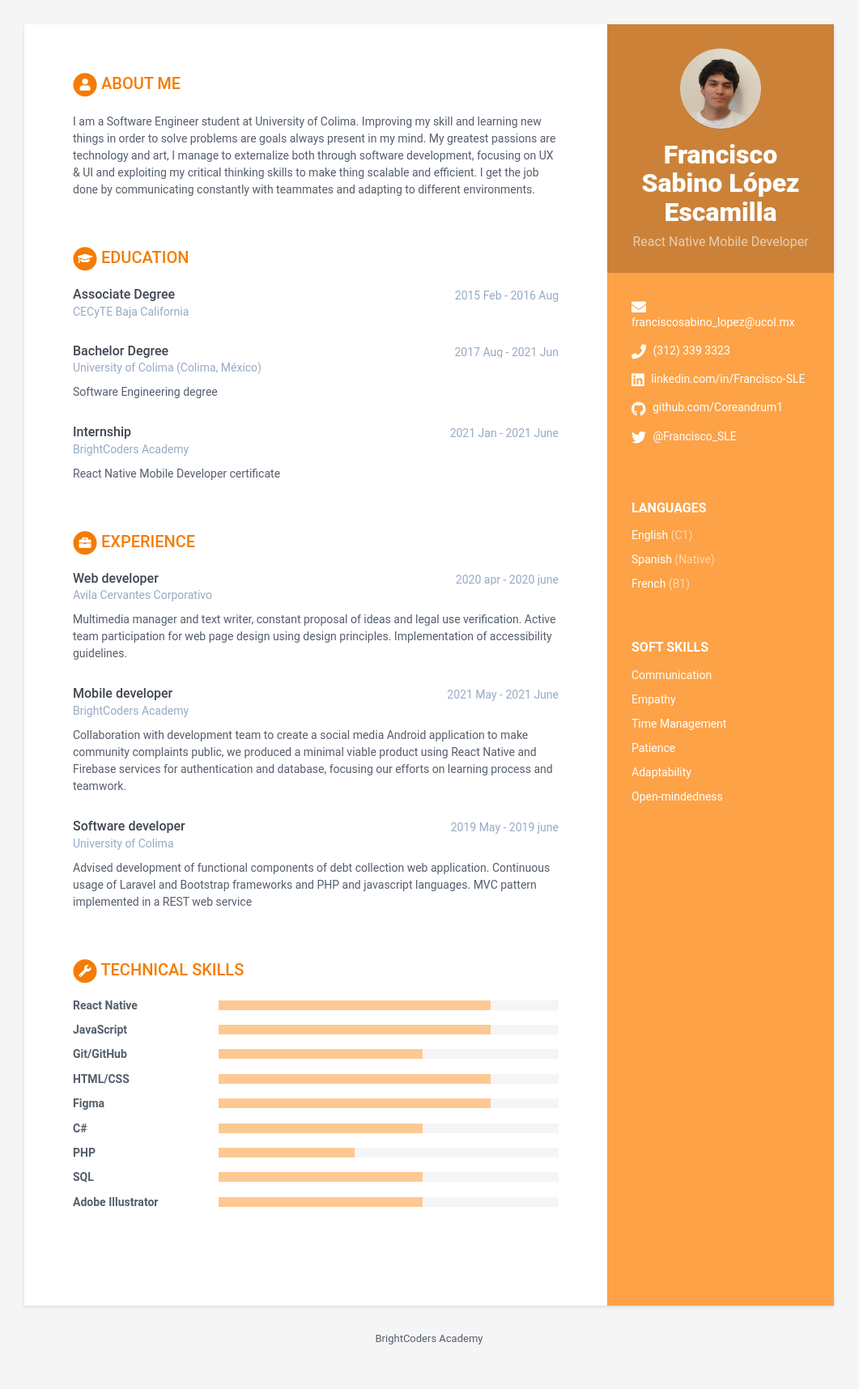
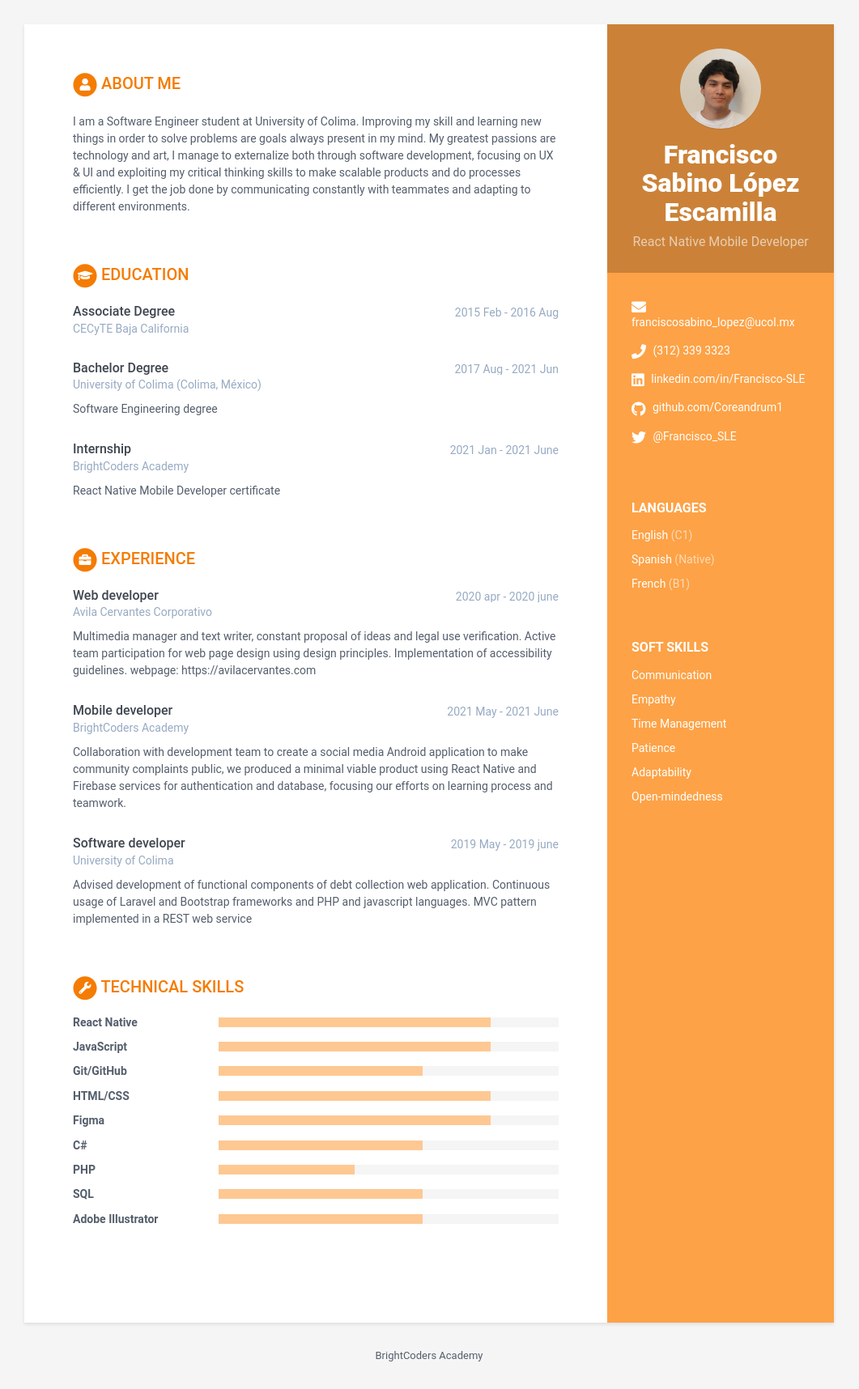
Before and after one commit to BC-MAR-21-RN/kata-resume-Coreandrum1, a Jekyll site: the page built from index.html, in a window 1280 px wide. Shown: the whole page at 81% size, without its empty margins (110-1171 px from the left). Built offline with Jekyll 4.4.1, drawn with Linux system fonts in a browser that asks for light colours; before the commit the page ends 1695 px from its top, so only the background shows below that.

Commit message:
update 2.4

```diff
--- a/_data/data.yml
+++ b/_data/data.yml
@@ -61,7 +61,7 @@ career-profile:
   summary: |
     I am a Software Engineer student at University of Colima.
     Improving my skill and learning new things in order to solve problems are goals always present in my mind.
-    My greatest passions are technology and art, I manage to externalize both through software development, focusing on UX & UI and exploiting my critical thinking skills to make thing scalable and efficient.
+    My greatest passions are technology and art, I manage to externalize both through software development, focusing on UX & UI and exploiting my critical thinking skills to make scalable products and do processes efficiently.
     I get the job done by communicating constantly with teammates and adapting to different environments.
 
 # Registra aquí tus estudios. Agrega o elimina según sea necesario
@@ -91,6 +91,7 @@ experiences:
     details: |
       Multimedia manager and text writer, constant proposal of ideas and legal use verification.
       Active team participation for web page design using design principles. Implementation of accessibility guidelines.
+      webpage: https://avilacervantes.com
 
   - role: Mobile developer
     time: 2021 May - 2021 June
```
